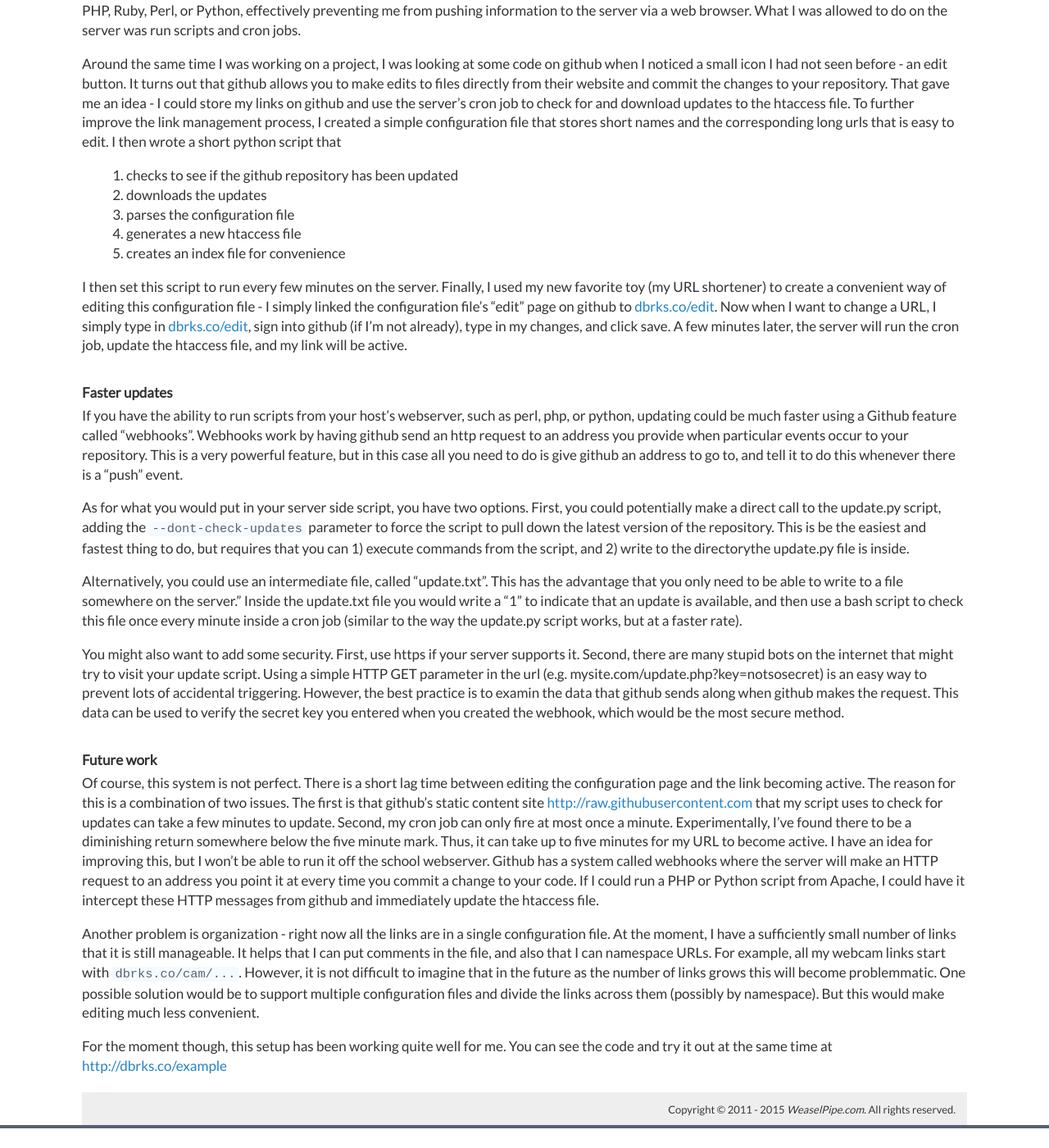
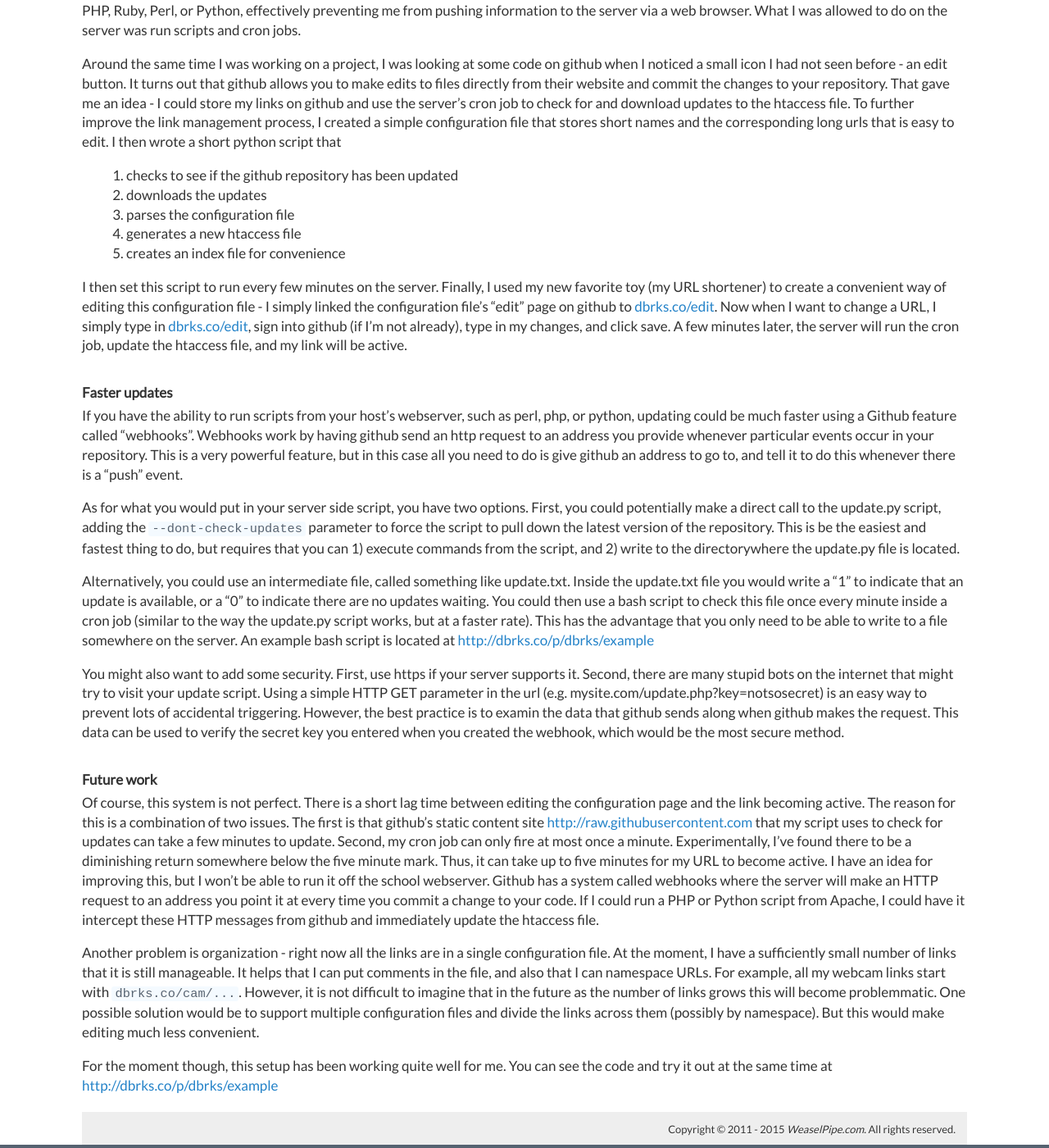
Before and after one commit to mrdanbrooks/mrdanbrooks.github.io, a Jekyll site: the page built from _posts/2016-08-17-dbrks.md, in a window 1280 px wide and 1400 px high, scrolled down 1957 px. Shown: the whole window at 82% size. Built offline with Jekyll 4.4.1, drawn with Linux system fonts in a browser that asks for light colours; before the commit the page ends 3333 px from its top, so only the background shows below that.

Commit message:
"adds changes"

```diff
--- a/_posts/2016-08-17-dbrks.md
+++ b/_posts/2016-08-17-dbrks.md
@@ -114,16 +114,18 @@ A few minutes later, the server will run the cron job, update the htaccess file,
 
 ### Faster updates
 If you have the ability to run scripts from your host's webserver, such as perl, php, or python, updating could be much faster using a Github feature called "webhooks".
-Webhooks work by having github send an http request to an address you provide when particular events occur to your repository.
+Webhooks work by having github send an http request to an address you provide whenever particular events occur in your repository.
 This is a very powerful feature, but in this case all you need to do is give github an address to go to, and tell it to do this whenever there is a "push" event.
 
 As for what you would put in your server side script, you have two options.
 First, you could potentially make a direct call to the update.py script, adding the ``--dont-check-updates`` parameter to force the script to pull down the latest version of the repository.
-This is be the easiest and fastest thing to do, but requires that you can 1) execute commands from the script, and 2) write to the directorythe update.py file is inside.
+This is be the easiest and fastest thing to do, but requires that you can 1) execute commands from the script, and 2) write to the directorywhere the update.py file is located.
 
-Alternatively, you could use an intermediate file, called "update.txt".
-This has the advantage that you only need to be able to write to a file somewhere on the server."
-Inside the update.txt file you would write a "1" to indicate that an update is available, and then use a bash script to check this file once every minute inside a cron job (similar to the way the update.py script works, but at a faster rate).
+Alternatively, you could use an intermediate file, called something like update.txt.
+Inside the update.txt file you would write a "1" to indicate that an update is available, or a "0" to indicate there are no updates waiting.
+You could then use a bash script to check this file once every minute inside a cron job (similar to the way the update.py script works, but at a faster rate).
+This has the advantage that you only need to be able to write to a file somewhere on the server.
+An example bash script is located at <http://dbrks.co/p/dbrks/example>
 
 You might also want to add some security.
 First, use https if your server supports it.
@@ -153,4 +155,4 @@ However, it is not difficult to imagine that in the future as the number of link
 One possible solution would be to support multiple configuration files and divide the links across them (possibly by namespace).
 But this would make editing much less convenient.
 
-For the moment though, this setup has been working quite well for me. You can see the code and try it out at the same time at <http://dbrks.co/example>
+For the moment though, this setup has been working quite well for me. You can see the code and try it out at the same time at <http://dbrks.co/p/dbrks/example>
```
